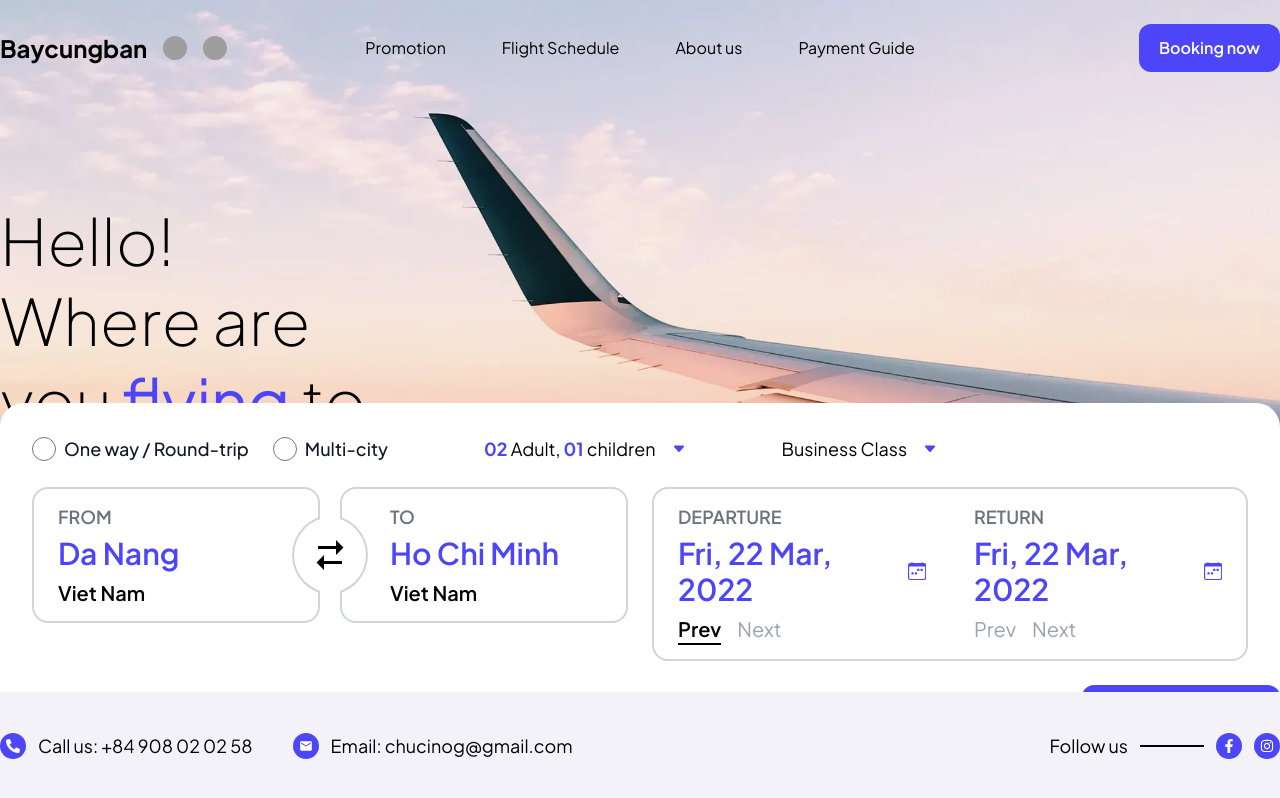
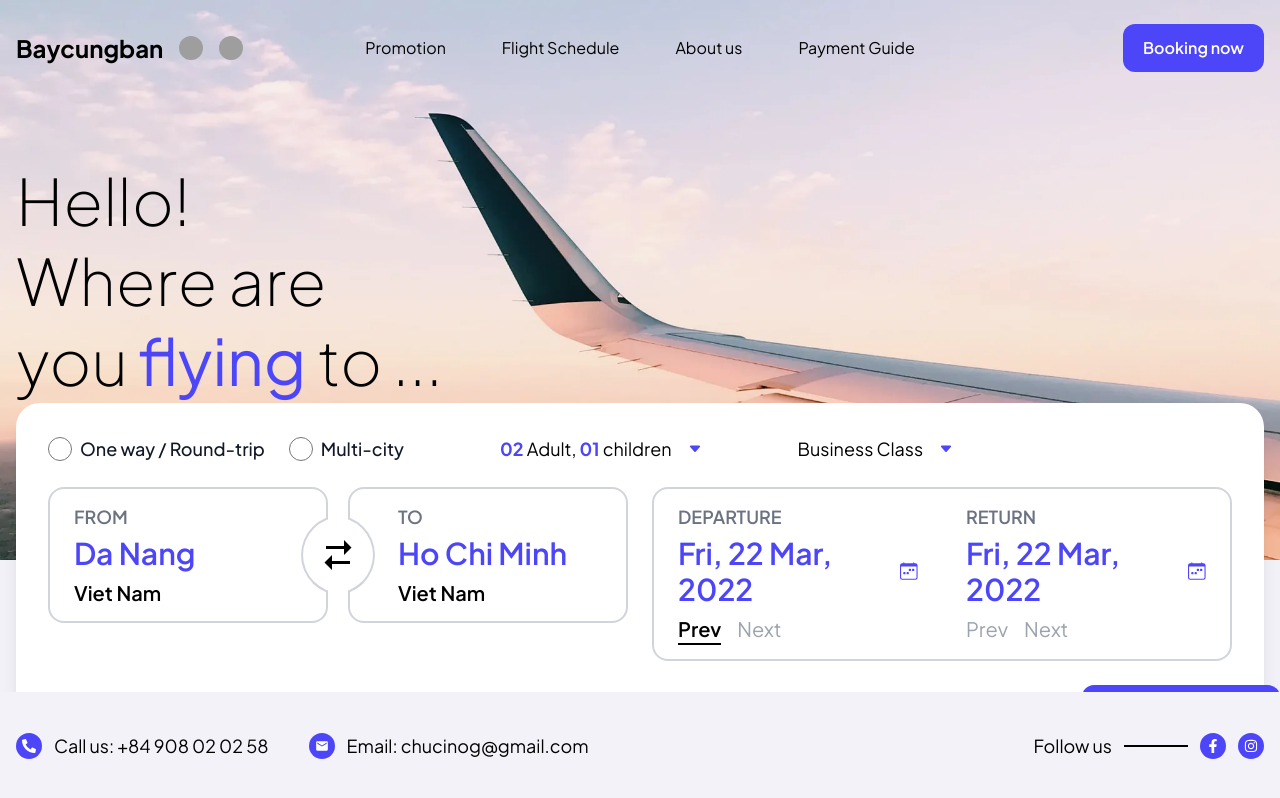
Before and after one commit to thanhnguyen662/mona-test, a React (Create React App) app: page / in a window 1280 px wide. Built offline with nearby package versions, Linux system fonts and the light colour scheme; grey boxes are pictures that could not be loaded.

Commit message:
fix: 🐛 container padding && optimize home page element position

```diff
--- a/src/common/components/Footer/index.jsx
+++ b/src/common/components/Footer/index.jsx
@@ -5,7 +5,7 @@ import { MdEmail } from 'react-icons/md';
 function Footer(props) {
    return (
       <div className='bg-[#f4f2f9] py-10'>
-         <div className='md:container md:mx-auto '>
+         <div className='container mx-auto px-4'>
             <div className='flex gap-10 text-lg'>
                <div className='flex items-center gap-3'>
                   <RoundedIcon>
--- a/src/common/components/Header/index.jsx
+++ b/src/common/components/Header/index.jsx
@@ -13,7 +13,7 @@ function Header({ theme = 'light' }) {
 
    return (
       <div
-         className={`md:container md:mx-auto flex justify-between items-center h-24 ${themeStyle}`}
+         className={`container mx-auto px-4 flex justify-between items-center h-24 ${themeStyle}`}
       >
          <div className='flex-1 flex gap-4 h-full items-center'>
             <Logo />
--- a/src/common/pages/HomePage/index.jsx
+++ b/src/common/pages/HomePage/index.jsx
@@ -5,11 +5,11 @@ import SearchCard from '../../components/SearchCard';
 
 function HomePage(props) {
    return (
-      <div className='w-full h-screen bg-[#f4f2f9]'>
-         <div className='bg-home h-[70vh] bg-cover'>
+      <div className='w-full h-screen bg-[#f4f2f9] relative'>
+         <div className='bg-home h-[70vh] bg-cover relative'>
             <Header theme='dark' />
-            <div className='md:container md:mx-auto relative'>
-               <div className='absolute top-[50%] translate-y-[50%] flex flex-col text-[64px] font-thin leading-none gap-4'>
+            <div className='container mx-auto px-4'>
+               <div className='absolute container left-[50%] top-[50%] translate-x-[-50%] translate-y-[-50%]  px-4 flex flex-col text-[64px] font-thin leading-none gap-4'>
                   <h1>Hello!</h1>
                   <h1>Where are</h1>
                   <span>
@@ -17,14 +17,11 @@ function HomePage(props) {
                   </span>
                </div>
             </div>
-         </div>
-
-         <div className='md:container md:mx-auto relative'>
-            <div className='absolute top-0 translate-y-[-50%] w-full'>
+            <div className='absolute container left-[50%] top-[100%] translate-x-[-50%] translate-y-[-50%]  px-4'>
                <SearchCard />
             </div>
          </div>
-         <div className='fixed w-full bottom-0'>
+         <div className='absolute w-full left-[50%] bottom-[0%] translate-x-[-50%]'>
             <Footer />
          </div>
       </div>
--- a/src/features/flight/pages/FlightDetailPage/index.jsx
+++ b/src/features/flight/pages/FlightDetailPage/index.jsx
@@ -26,11 +26,11 @@ function FlightDetailPage(props) {
    return (
       <div>
          <div className='flex items-center h-24 bg-white'>
-            <div className='md:container md:mx-auto'>
+            <div className='container mx-auto px-4'>
                <FlightDetailHeader />
             </div>
          </div>
-         <div className='md:container md:mx-auto bg-[#f4f2f9] mt-5'>
+         <div className='container mx-auto px-4 bg-[#f4f2f9] mt-5'>
             {flightList.length === 0 ? (
                <div className='flex justify-center items-center w-full h-[70vh]'>
                   <Spinner />
```
